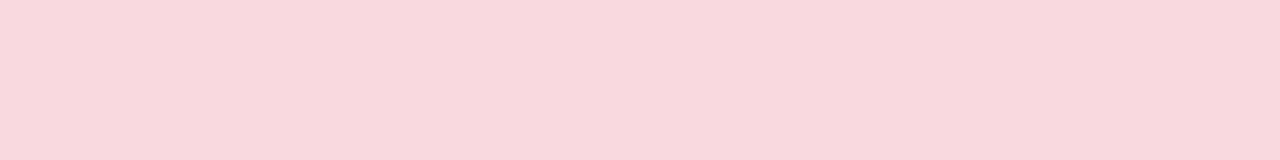
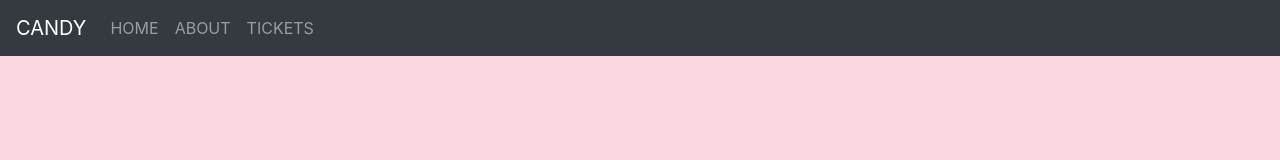
Before and after one commit to miguelcoria94/Museum-Of-Candy, a plain HTML site: page index.html in a window 1280 px wide. Drawn offline with nearby package versions, Linux system fonts and the light colour scheme.

Commit message:
adding nav

```diff
--- a/index.html
+++ b/index.html
@@ -18,6 +18,28 @@
   </head>
 
   <body>
+
+    <nav id="mainNavbar"class="navbar navbar-dark bg-dark navbar-expand-md">
+      <a href="#" class="navbar-brand">CANDY</a>
+      <button class="navbar-toggler" data-toggle="collapse" data-target="#navLinks">
+        <span class="navbar-toggler-icon"></span>
+      </button>
+
+      <div class="collapse navbar-collapse" id="navLinks">
+        <ul class="navbar-nav">
+          <li class="nav-item">
+            <a href="" class="nav-link">HOME</a>
+          </li>
+          <li class="nav-item">
+            <a href="" class="nav-link">ABOUT</a>
+          </li>
+          <li class="nav-item">
+            <a href="" class="nav-link">TICKETS</a>
+          </li>
+        </ul>
+
+      </div>
+    </nav>
     <!-- Optional JavaScript -->
     <!-- jQuery first, then Popper.js, then Bootstrap JS -->
     <script src="https://code.jquery.com/jquery-3.3.1.slim.min.js" integrity="sha384-q8i/X+965DzO0rT7abK41JStQIAqVgRVzpbzo5smXKp4YfRvH+8abtTE1Pi6jizo" crossorigin="anonymous"></script>
```
